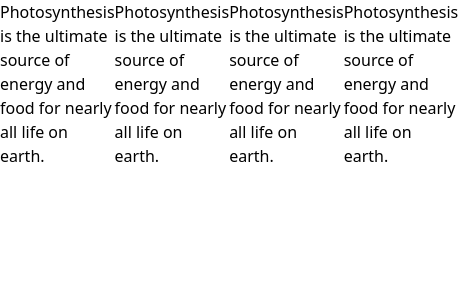
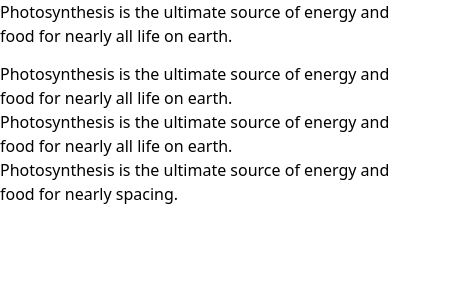
Before and after one commit to genoni-studio/nextjs-tailwind-4, a Next.js app: page / in a window 390 px wide. Shown: the top 300 px of the page, 458 px wide, since content can reach past the window. Built offline with nearby package versions, Linux system fonts and the light colour scheme.

Commit message:
Update units

```diff
--- a/src/app/globals.css
+++ b/src/app/globals.css
@@ -39,7 +39,19 @@
   --text-*: initial;
   --tracking-*: initial;
 
-  /* Custom values */
-  --breakpoint-sm: 30rem;
-  --breakpoint-md: 60rem;
+  /* Custom breakpoints */
+  --breakpoint-sm: 40rem;
+  --breakpoint-md: 64rem;
+  --breakpoint-lg: 80rem;
+
+  /* Custom spacing */
+  --spacing-xxx-sm: 0.125rem;
+  --spacing-xx-sm: 0.25rem;
+  --spacing-x-sm: 0.5rem;
+  --spacing-sm: 0.75rem;
+  --spacing-md: 1rem;
+  --spacing-lg: 1.25rem;
+  --spacing-x-lg: 1.5rem;
+  --spacing-xx-lg: 2rem;
+  --spacing-xxx-lg: 2.5rem;
 }
--- a/src/app/page.tsx
+++ b/src/app/page.tsx
@@ -1,8 +1,8 @@
 export default function Home() {
   return (
-    <div className='flex flex-row'>
+    <div className='flex flex-col  sm:flex-row '>
       {/* This class will NOT work because the "spacing" theme has been disabled */}
-      <div className='mb-40'>
+      <div className='mb-sm pb-xxx-sm'>
         Photosynthesis is the ultimate source of energy and food for nearly all life on earth.
       </div>
       <div>
@@ -11,9 +11,7 @@ export default function Home() {
       <div>
         Photosynthesis is the ultimate source of energy and food for nearly all life on earth.
       </div>
-      <div>
-        Photosynthesis is the ultimate source of energy and food for nearly all life on earth.
-      </div>
+      <div>Photosynthesis is the ultimate source of energy and food for nearly spacing.</div>
     </div>
   );
 }
```
